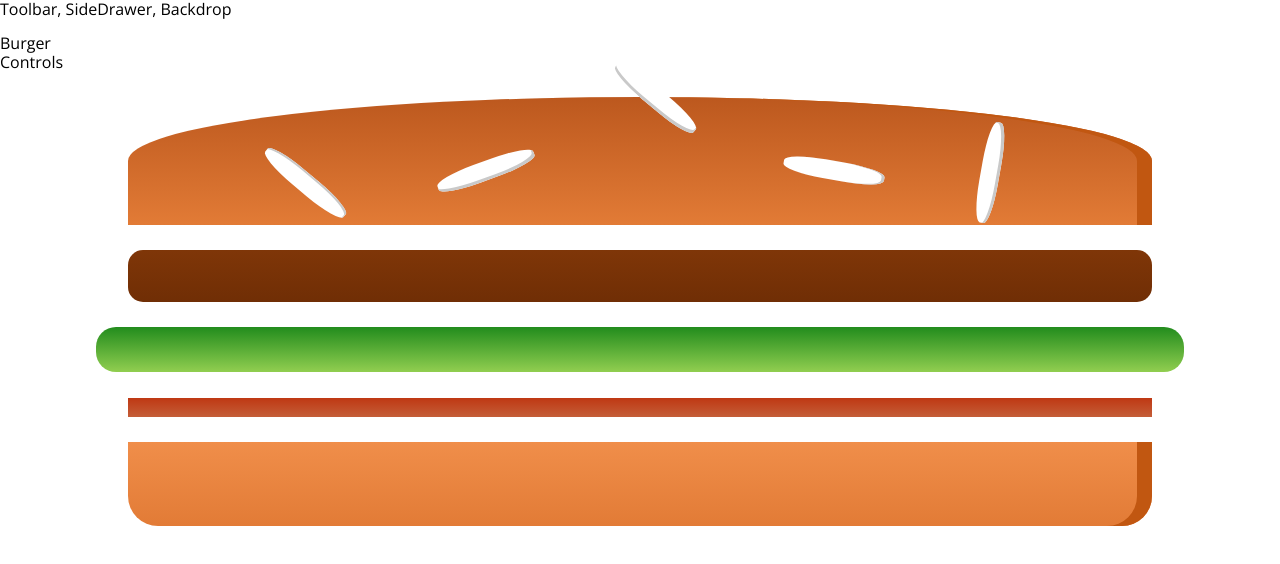
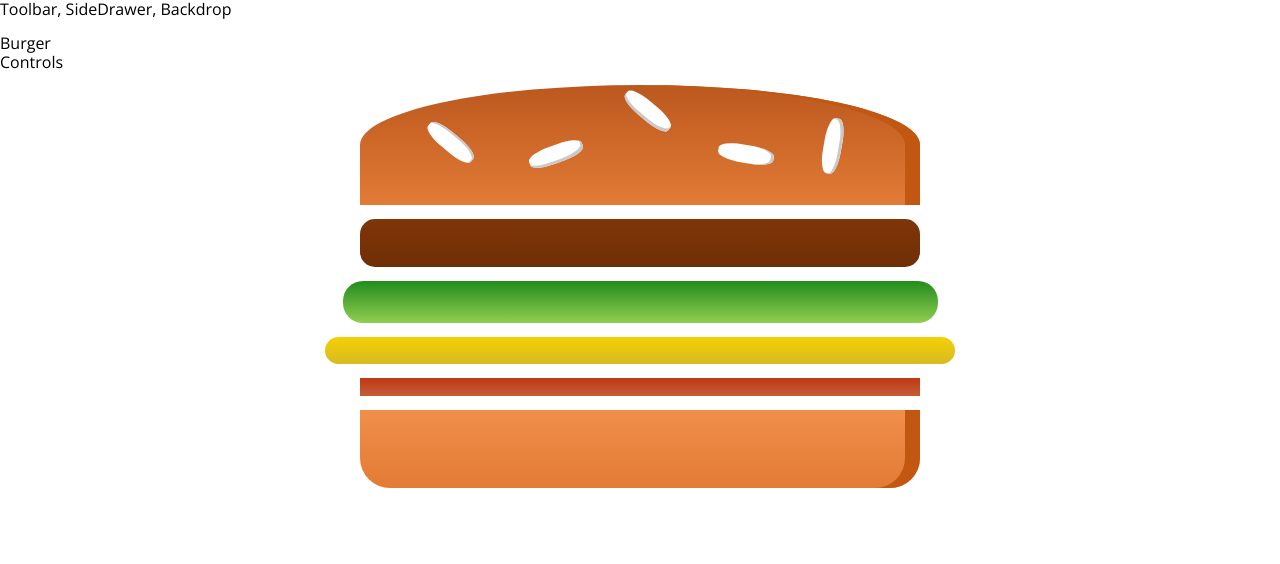
Before and after one commit to tmichelogiannakis/burger-builder, a React (Create React App) app: page / in a window 1280 px wide. Shown: the top 564 px of the page. Built offline with nearby package versions, Linux system fonts and the light colour scheme.

Commit message:
refactor: burger css

```diff
--- a/src/layout/builder/components/burger/Burger.js
+++ b/src/layout/builder/components/burger/Burger.js
@@ -1,17 +1,41 @@
 import React from 'react';
+import styled from 'styled-components';
+
 import Ingredient from './ingredient/Ingredient';
 
-const burger = () => {
+const burger = ({ className }) => {
   return (
-    <div style={{ height: '640px' }}>
+    <div className={className}>
       <Ingredient type="bread-top" />
       <Ingredient type="meat" />
       <Ingredient type="salad" />
-      <Ingredient type="chesse" />
+      <Ingredient type="cheese" />
       <Ingredient type="bacon" />
       <Ingredient type="bread-bottom" />
     </div>
   );
 };
 
-export default burger;
+export default styled(burger)`
+  width: 100%;
+  margin: auto;
+  height: 250px;
+  overflow: auto;
+  text-align: center;
+  font-weight: bold;
+  font-size: 1.2rem;
+  @media (min-width: 500px) and (min-height: 400px) {
+    width: 350px;
+    height: 300px;
+  }
+
+  @media (min-width: 500px) and (min-height: 401px) {
+    width: 450px;
+    height: 400px;
+  }
+
+  @media (min-width: 1000px) and (min-height: 700px) {
+    width: 700px;
+    height: 600px;
+  }
+`;
```
